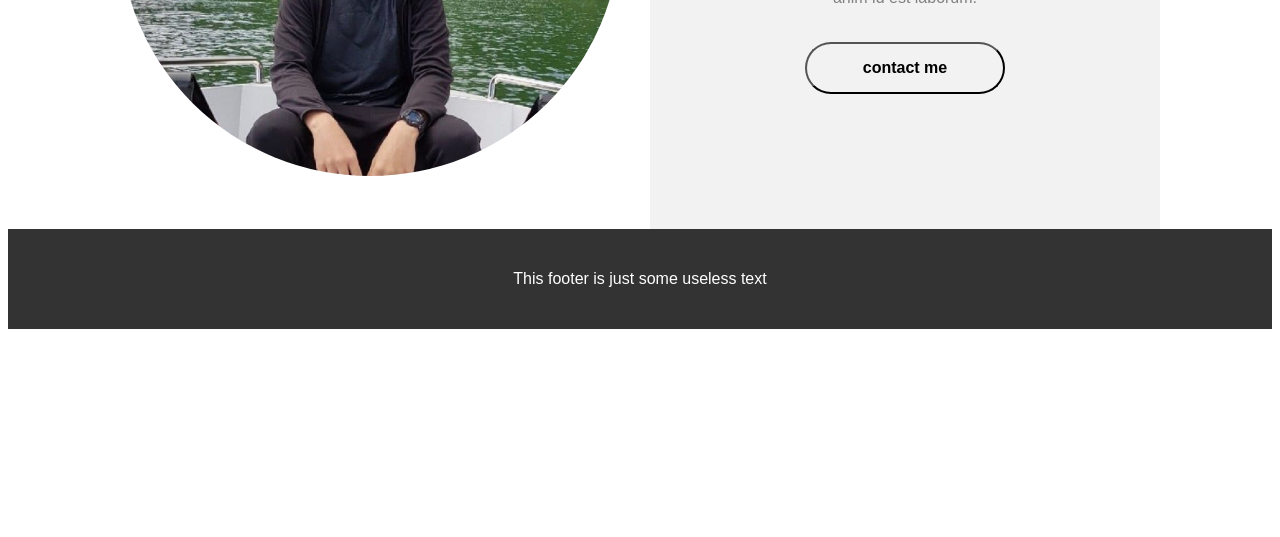
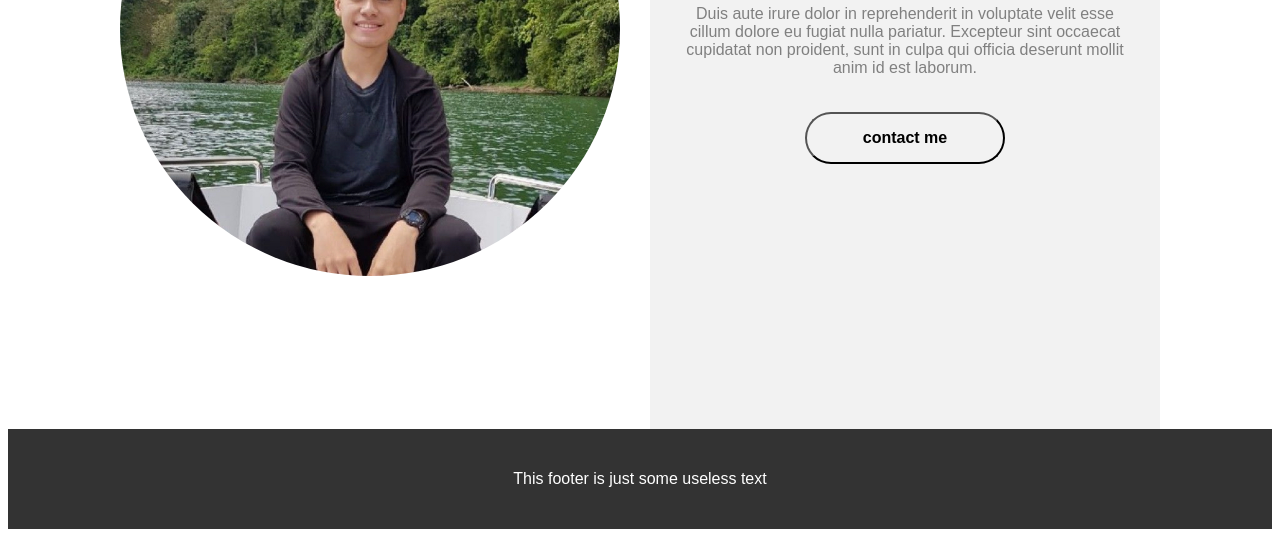
Before and after one commit to revou-fsse-1/w1-my-personal-website-nikosetiawanp, a plain HTML site: page index.html in a window 1280 px wide. Shown: the part 454-991 px from the top of the page. Before the commit the page ends 800 px from the top, so only its background shows below. Drawn offline with Linux system fonts and the light colour scheme; a web font is replaced by a local one.

Commit message:
changed min-height on header

```diff
--- a/index.css
+++ b/index.css
@@ -43,7 +43,7 @@ a {
     display : flex;
     justify-content: center;
     gap: 30px;
-    max-height: 600px;
+    min-height: 800px;
 }
 .header-right {
     display: flex;
```
